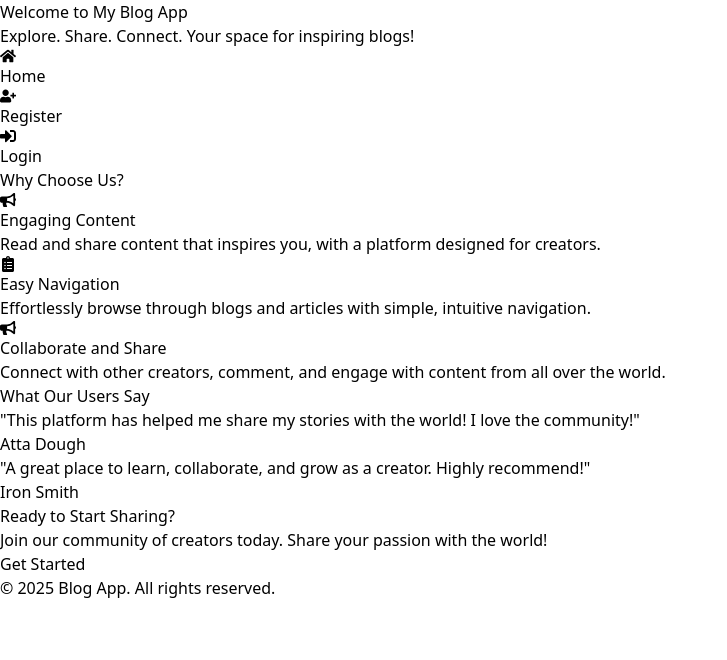
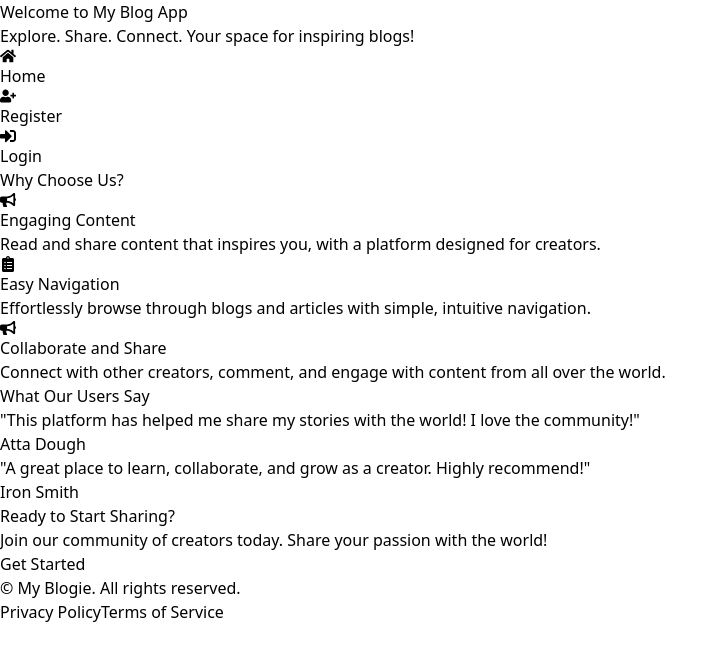
Before and after one commit to phaneesh29/blogiie, a React (Vite) app in the folder frontend/: page / in a window 1280 px wide. Shown: the top 660 px of the page, without its empty margins (0-727 px from the left). Built offline with nearby package versions, Linux system fonts and the light colour scheme.

Commit message:
add some seo features

```diff
--- a/frontend/index.html
+++ b/frontend/index.html
@@ -4,6 +4,13 @@
     <meta charset="UTF-8" />
     <link rel="icon" type="image/svg+xml" href="/vite.svg" />
     <meta name="viewport" content="width=device-width, initial-scale=1.0" />
+    <meta name="description" content="Welcome to My Blogie, a platform to explore insightful articles, news, and discussions!" />
+    <meta name="author" content="Sreephaneesha Kanugovi" />
+    <meta name="keywords" content="blog, articles, news, insights, My Blogie,documentation" />
+    <meta property="og:title" content="My Blogie" />
+    <meta property="og:description" content="Welcome to My Blogie, a platform to explore insightful articles, news, and discussions!" />
+    <meta property="og:url" content="https://bloggie.bizwas.com/" />
+    <meta property="og:type" content="website" />
     <title>My Blogie</title>
   </head>
   <body class="bg-gradient-to-br from-gray-800 via-stone-950 to-zinc-900 min-h-screen text-white">
--- a/frontend/src/App.jsx
+++ b/frontend/src/App.jsx
@@ -16,6 +16,8 @@ import SearchBlog from './pages/SearchBlog';
 import UserPage from './pages/UserPage';
 
 import { Analytics } from "@vercel/analytics/react"
+import PrivacyPolicy from './pages/PrivacyPolicy';
+import TermsOfService from './pages/TermsOfService';
 
 const App = () => {
   return (
@@ -37,7 +39,8 @@ const App = () => {
       <Route path='/edit' element={<EditBlog/>}/>
       <Route path='/search' element={<SearchBlog/>}/>
       <Route path='/user/:un' element={<UserPage/>}/>
-
+      <Route path='/privacy-policy' element={<PrivacyPolicy/>}/>
+      <Route path='/terms-of-service' element={<TermsOfService/>}/>
 
       </Routes>
     </main>
--- /dev/null
+++ b/frontend/src/components/Footer.jsx
@@ -0,0 +1,23 @@
+import React from 'react';
+import { Link } from 'react-router-dom'; // For navigation to legal pages
+
+const Footer = () => {
+  const date = new Date
+  return (
+    <footer className="bg-gray-800 text-white py-6 mt-10">
+      <div className="container mx-auto text-center">
+        <p>&copy; {date.getFullYear} My Blogie. All rights reserved.</p>
+        <div className="mt-4">
+          <Link to="/privacy-policy" className="mx-4 hover:underline">
+            Privacy Policy
+          </Link>
+          <Link to="/terms-of-service" className="mx-4 hover:underline">
+            Terms of Service
+          </Link>
+        </div>
+      </div>
+    </footer>
+  );
+};
+
+export default Footer;
--- a/frontend/src/pages/ForgotPassword.jsx
+++ b/frontend/src/pages/ForgotPassword.jsx
@@ -1,6 +1,7 @@
 import React, { useState } from 'react'
 import axiosInstance from '../utils/axios'
 import { sucessToast, errorToast } from '../utils/noti'
+import { Link } from 'react-router-dom'
 
 
 const ForgotPassword = () => {
@@ -27,6 +28,7 @@ const ForgotPassword = () => {
                     <input value={email} onChange={(e) => setEmail(e.target.value)} type="email" placeholder='Enter email' className='w-full rounded-full px-3 py-3 text-lg ring-2 ring-gray-500 bg-transparent focus:outline-none' />
                 </div>
                 <button onClick={handleClick} disabled={loading} type='sumbit' className={`bg-blue-600 p-3 rounded-full text-lg w-full hover:bg-blue-500 transition-all duration-300 ${loading ? "cursor-wait" : "cursor-pointer"}`}>{loading ? "Submiting" : "Submit"}</button>
+                <Link to={"/login"}>Login</Link>
 
             </div>
 
--- a/frontend/src/pages/LandingPage.jsx
+++ b/frontend/src/pages/LandingPage.jsx
@@ -1,5 +1,6 @@
 import React from "react";
 import { FaHome, FaUserPlus, FaSignInAlt, FaBullhorn, FaClipboardList } from "react-icons/fa";
+import Footer from "../components/Footer";
 
 const LandingPage = () => {
   return (
@@ -108,9 +109,7 @@ const LandingPage = () => {
       </section>
 
       {/* Footer */}
-      <footer className="mt-16 text-gray-500 text-sm text-center py-6 bg-gray-800">
-        &copy; 2025 Blog App. All rights reserved.
-      </footer>
+      <Footer/>
     </div>
   );
 };
--- /dev/null
+++ b/frontend/src/pages/PrivacyPolicy.jsx
@@ -0,0 +1,16 @@
+import React from 'react';
+
+const PrivacyPolicy = () => {
+  return (
+    <div className="container mx-auto p-6 text-white">
+      <h1 className="text-3xl font-bold mb-4">Privacy Policy</h1>
+      <p className="mb-4">Effective Date: January 31, 2025</p>
+      <p className="mb-4">
+        This privacy policy explains how My Blogie collects, uses, and protects your data. By using our website, you consent to the collection and use of your information as described below.
+      </p>
+      {/* Add your actual privacy policy content here */}
+    </div>
+  );
+};
+
+export default PrivacyPolicy;
--- /dev/null
+++ b/frontend/src/pages/TermsOfService.jsx
@@ -0,0 +1,16 @@
+import React from 'react';
+
+const TermsOfService = () => {
+  return (
+    <div className="container mx-auto p-6 text-white">
+      <h1 className="text-3xl font-bold mb-4">Terms of Service</h1>
+      <p className="mb-4">Effective Date: January 31, 2025</p>
+      <p className="mb-4">
+        These Terms of Service govern your use of My Blogie. By accessing or using our site, you agree to be bound by these terms and conditions.
+      </p>
+      {/* Add your actual terms of service content here */}
+    </div>
+  );
+};
+
+export default TermsOfService;
--- a/frontend/src/pages/ViewBlog.jsx
+++ b/frontend/src/pages/ViewBlog.jsx
@@ -2,7 +2,7 @@ import React, { useEffect, useState } from 'react'
 import { Link, useNavigate, useParams } from 'react-router-dom';
 import { sucessToast, errorToast } from '../utils/noti'
 import axiosInstance from '../utils/axios';
-import DescBlog from './DescBlog';
+import DescBlog from '../components/DescBlog';
 import { FaHome, FaPencilAlt } from 'react-icons/fa';
 import { MdDelete } from 'react-icons/md';
 import { IoIosSend } from 'react-icons/io';
```
Also changed, not shown: frontend/public/robots.txt (added), frontend/src/components/DescBlog.jsx (renamed from frontend/src/pages/DescBlog.jsx).
